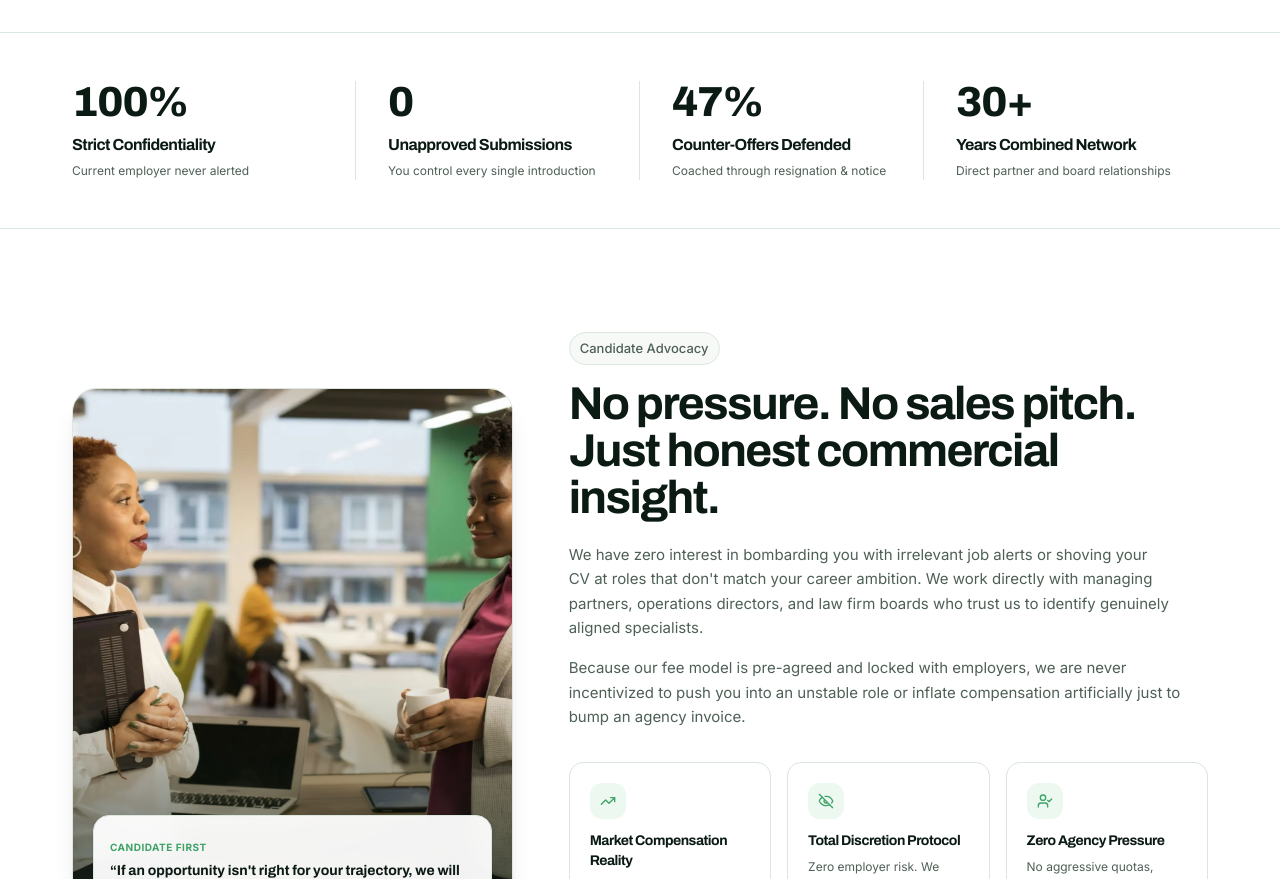
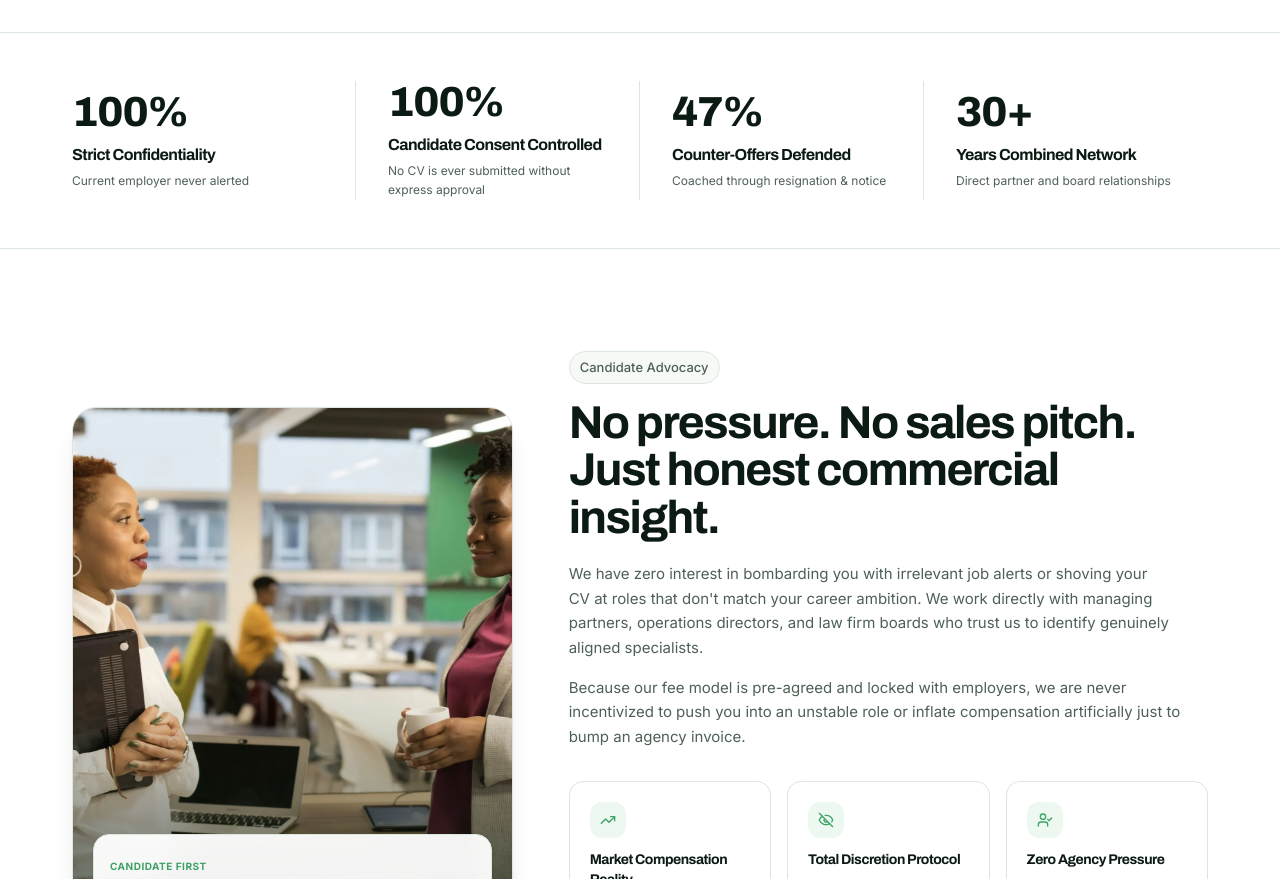
Before and after one commit to creativeino/hst, a Next.js app: page /candidates in a window 1280 px wide. Shown: the part 840-1719 px from the top of the page. Built offline with nearby package versions, Linux system fonts and the light colour scheme.

Commit message:
fix(audit): eliminate placeholder 0 stats in candidate metrics and verify contract SLA alignment

```diff
--- a/src/components/CandidatesPageClient.tsx
+++ b/src/components/CandidatesPageClient.tsx
@@ -40,12 +40,12 @@ const IMPACT_METRICS = [
  subtext: "Current employer never alerted",
  },
  {
- numericValue: 0,
- prefix: "",
- suffix: "",
- label: "Unapproved Submissions",
- subtext: "You control every single introduction",
- },
+    numericValue: 100,
+    prefix: "",
+    suffix: "%",
+    label: "Candidate Consent Controlled",
+    subtext: "No CV is ever submitted without express approval",
+  },
  {
  numericValue: 47,
  prefix: "",
```
